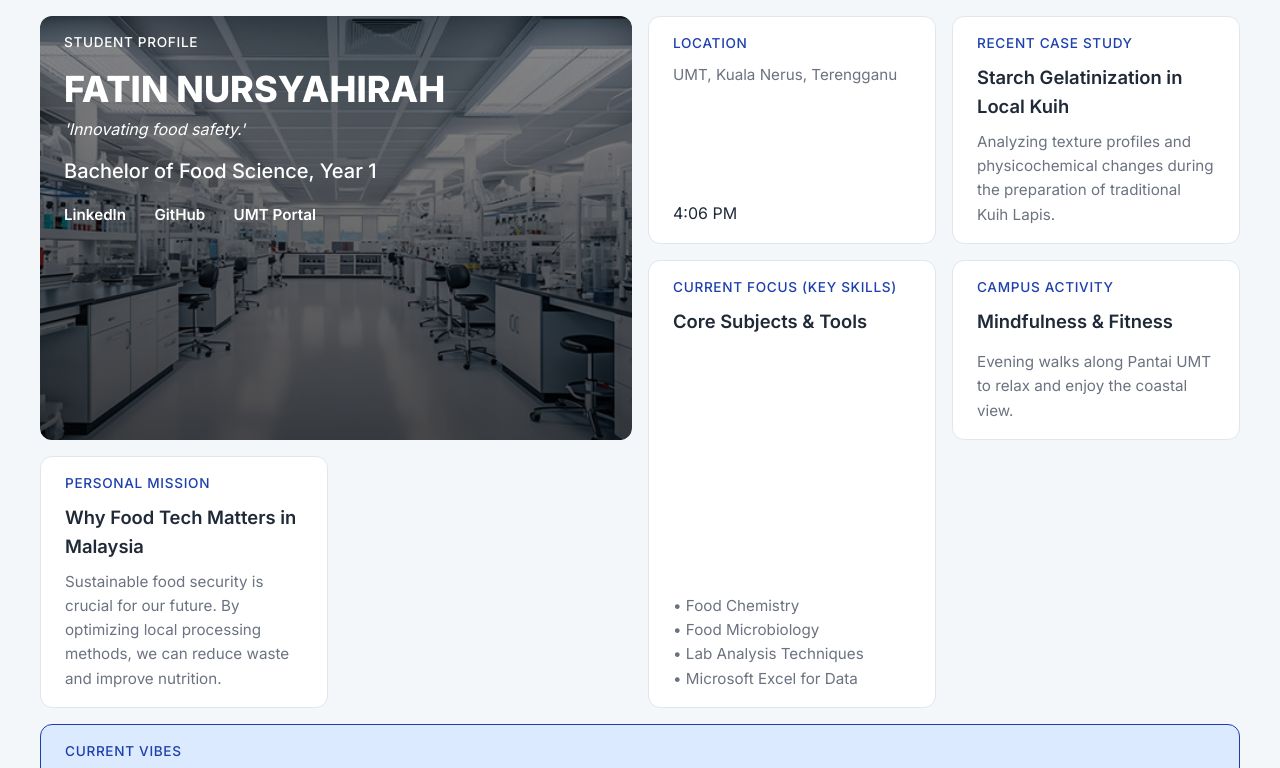
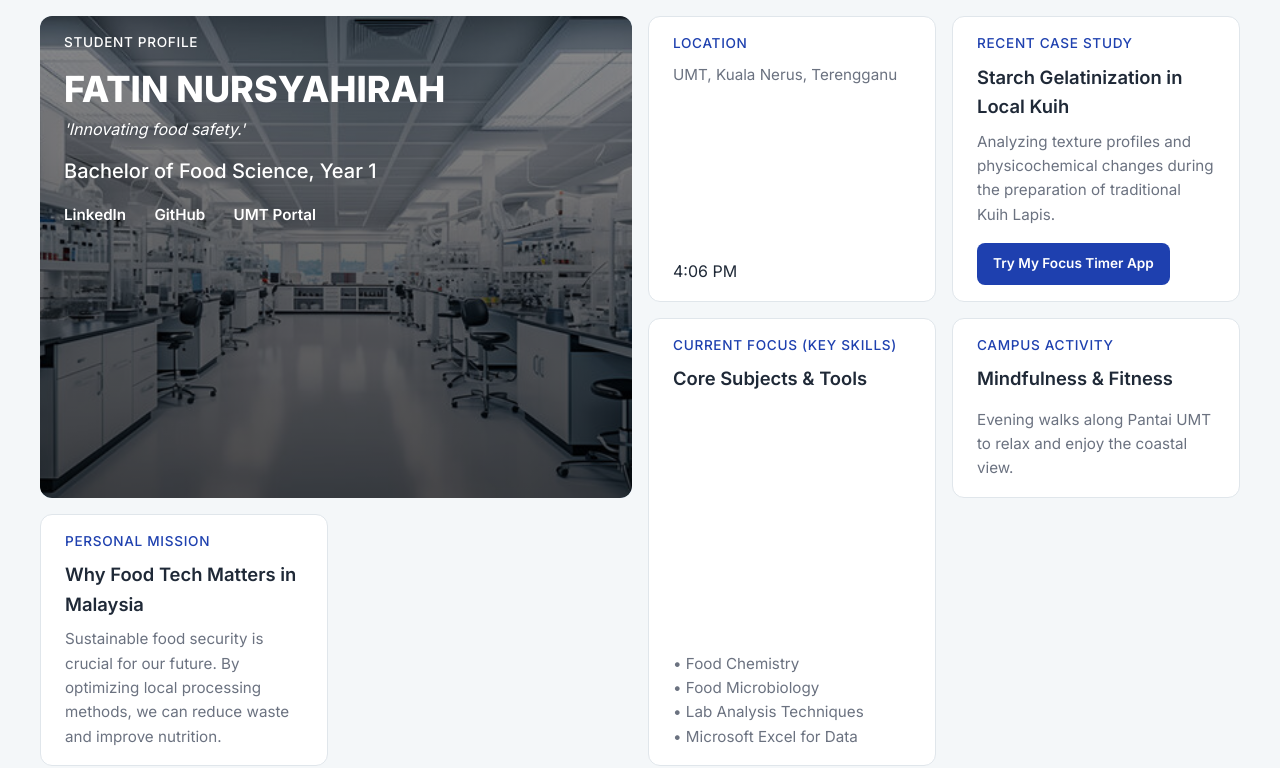
Before and after one commit to s78666/s78666.github.io, a plain HTML site: page index.html in a window 1280 px wide. Shown: the top 768 px of the page. Drawn offline with Linux system fonts and the light colour scheme.

Commit message:
added link to my focus app.

```diff
--- a/index.html
+++ b/index.html
@@ -58,7 +58,7 @@
             justify-content: space-between;
             overflow: hidden;
             transition: transform 0.3s cubic-bezier(0.2, 0.8, 0.2, 1), box-shadow 0.3s ease;
-            position: relative; /* Needed for z-index context */
+            position: relative;
         }
 
         .bento-card:hover {
@@ -87,27 +87,41 @@
             margin-bottom: 0.5rem;
         }
 
+        /* --- Button Styles --- */
+        .btn-app {
+            display: inline-block;
+            margin-top: 1rem;
+            padding: 10px 16px;
+            background-color: var(--color-accent);
+            color: white;
+            text-decoration: none;
+            border-radius: 8px;
+            font-size: 0.85rem;
+            font-weight: 600;
+            text-align: center;
+            transition: background-color 0.2s ease, transform 0.2s ease;
+        }
+
+        .btn-app:hover {
+            background-color: #1a368d;
+            transform: translateY(-1px);
+        }
+
         /* --- Specific Card Layout & Sizing (Desktop) --- */
 
-        /* Card 1 (Profile): Large box (2x2) */
         #card-profile {
             grid-column: span 2;
             grid-row: span 2;
             justify-content: flex-start;
-
-            /* --- PROFILE CARD BACKGROUND IMAGE (bg.jpg) --- */
             background-image: url('bg.jpg');
             background-size: cover;
             background-position: center;
             background-repeat: no-repeat;
             background-color: transparent;
-            color: var(--color-white); /* Default text color for the card */
-
-            /* Reset border for a cleaner look with an image */
+            color: var(--color-white);
             border: none;
         }
 
-        /* Add an overlay for contrast */
         #card-profile::before {
             content: "";
             position: absolute;
@@ -115,19 +129,16 @@
             left: 0;
             right: 0;
             bottom: 0;
-            /* Subtle dark gradient overlay */
             background: linear-gradient(180deg, rgba(0, 0, 0, 0.45) 0%, rgba(0, 0, 0, 0.7) 100%);
             border-radius: var(--border-radius-base);
             z-index: 1;
         }
 
-        /* Push content and links above the overlay */
         #card-profile > div, #card-profile .social-links {
             z-index: 2;
             position: relative;
         }
 
-        /* Ensure specific text elements use the white color for readability against the dark background */
         #card-profile .subtitle,
         #profile-name,
         #profile-tagline,
@@ -137,10 +148,8 @@
         }
 
         #card-profile .social-links a:hover {
-            color: var(--color-accent) !important; /* Keep accent color for hover */
+            color: var(--color-accent) !important;
         }
-        /* --- END PROFILE CARD STYLES --- */
-
 
         #profile-name {
             font-size: 2.25rem;
@@ -169,33 +178,27 @@
             transition: color 0.2s;
         }
 
-        /* Card 2 (Location): Small box (1x1) */
         #card-location {
             grid-column: span 1;
         }
 
-        /* Card 4 (Case Study/Lab): Small box (1x1) */
         #card-lab {
             grid-column: span 1;
         }
 
-        /* Card 3 (Tech Stack/Subjects): Medium box (1x2) */
         #card-subjects {
             grid-column: span 1;
             grid-row: span 2;
         }
 
-        /* Card 5 (Hobby/Activity): Small box (1x1) */
         #card-hobby {
             grid-column: span 1;
         }
 
-        /* Card 7 (Reflection): Small box (1x1) */
         #card-reflection {
             grid-column: span 1;
         }
 
-        /* Card 6 (Playlist): Wide box at the bottom (4x1) */
         #card-playlist {
             grid-column: 1 / -1;
             min-height: 100px;
@@ -203,7 +206,7 @@
             border-color: var(--color-accent);
         }
 
-        /* --- Mobile Responsiveness (Stacked Vertically) --- */
+        /* --- Mobile Responsiveness --- */
         @media (max-width: 768px) {
             .bento-container {
                 grid-template-columns: 1fr;
@@ -252,8 +255,11 @@
             <div>
                 <div class="subtitle">Recent Case Study</div>
                 <h2 class="card-title">Starch Gelatinization in Local Kuih</h2>
+                <p class="card-content">Analyzing texture profiles and physicochemical changes during the preparation of traditional Kuih Lapis.</p>
             </div>
-            <p class="card-content">Analyzing texture profiles and physicochemical changes during the preparation of traditional Kuih Lapis.</p>
+            <div>
+                <a href="https://s78666.github.io/-focus-timer-app/app.html" target="_blank" class="btn-app">Try My Focus Timer App</a>
+            </div>
         </section>
 
         <section id="card-subjects" class="bento-card">
@@ -290,7 +296,9 @@
                 <div class="subtitle">Current Vibes</div>
                 <h2 class="card-title">Focus Playlist</h2>
             </div>
-            <p class="card-content"><iframe data-testid="embed-iframe" style="border-radius:12px" src="https://open.spotify.com/embed/track/4XHijJfABTtUCW3Bp6KFvr?utm_source=generator" width="100%" height="352" frameBorder="0" allowfullscreen="" allow="autoplay; clipboard-write; encrypted-media; fullscreen; picture-in-picture" loading="lazy"></iframe>.</p>
+            <p class="card-content">
+                <iframe data-testid="embed-iframe" style="border-radius:12px" src="https://open.spotify.com/embed/track/4XHijJfABTtUCW3Bp6KFvr?utm_source=generator" width="100%" height="352" frameBorder="0" allowfullscreen="" allow="autoplay; clipboard-write; encrypted-media; fullscreen; picture-in-picture" loading="lazy"></iframe>
+            </p>
         </section>
 
     </main>
```
